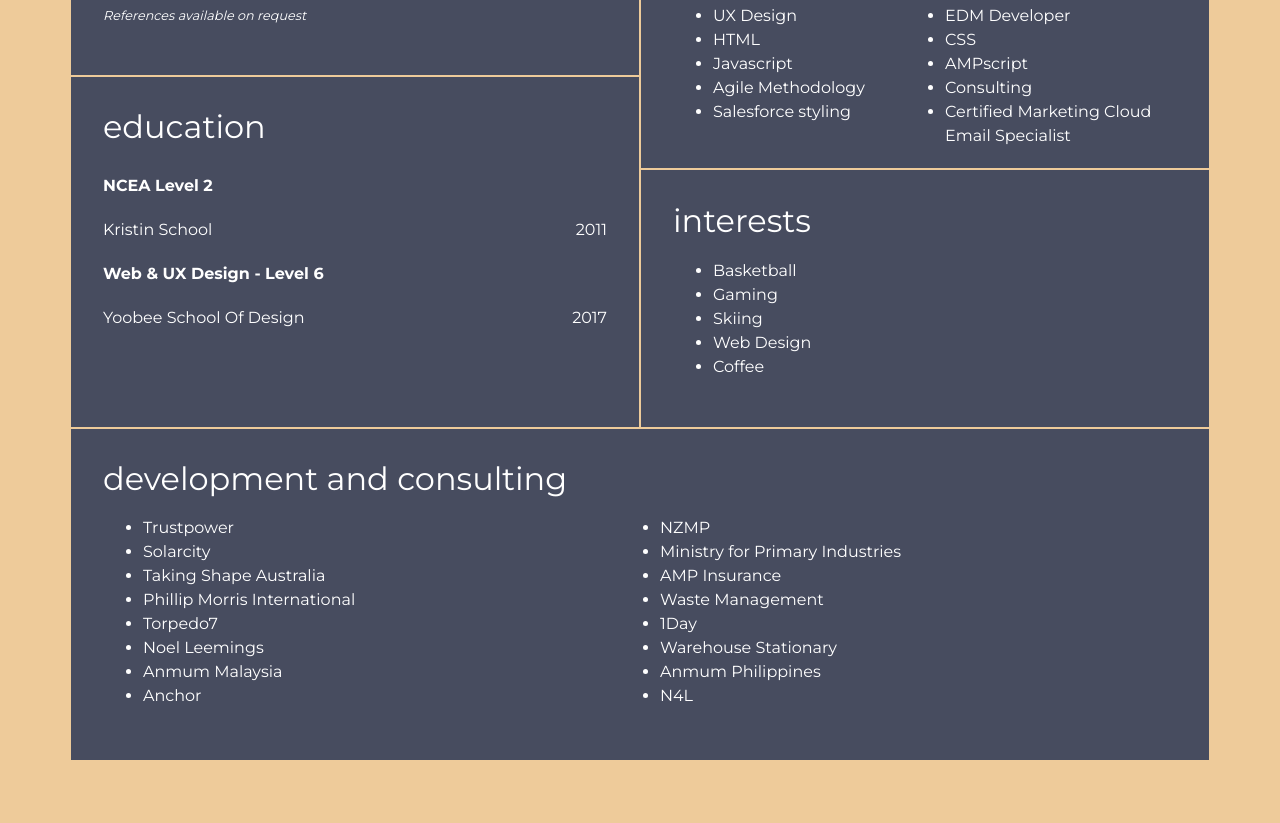
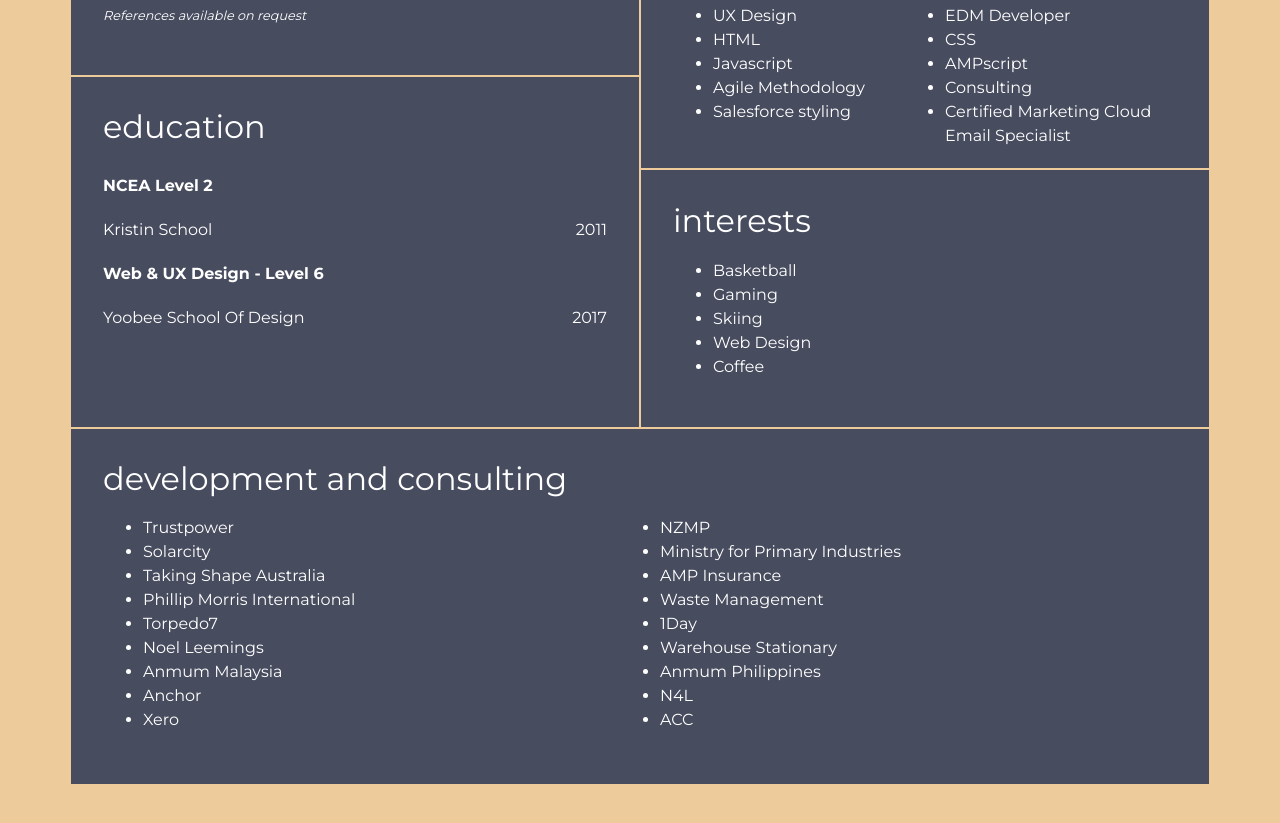
Before and after one commit to mradamson/mradamson.github.io, a plain HTML site: page index.html in a window 1280 px wide. Shown: the part 705-1528 px from the top of the page. Drawn offline with nearby package versions, Linux system fonts and the light colour scheme.

Commit message:
Update index.html

```diff
--- a/index.html
+++ b/index.html
@@ -219,6 +219,8 @@
                         <li>Anmum Philippines</li>
                         <li>Anchor</li>
                         <li>N4L</li>
+                        <li>Xero</li>
+                        <li>ACC</li>
                     </ul>
                 </div>
             </div>
```
